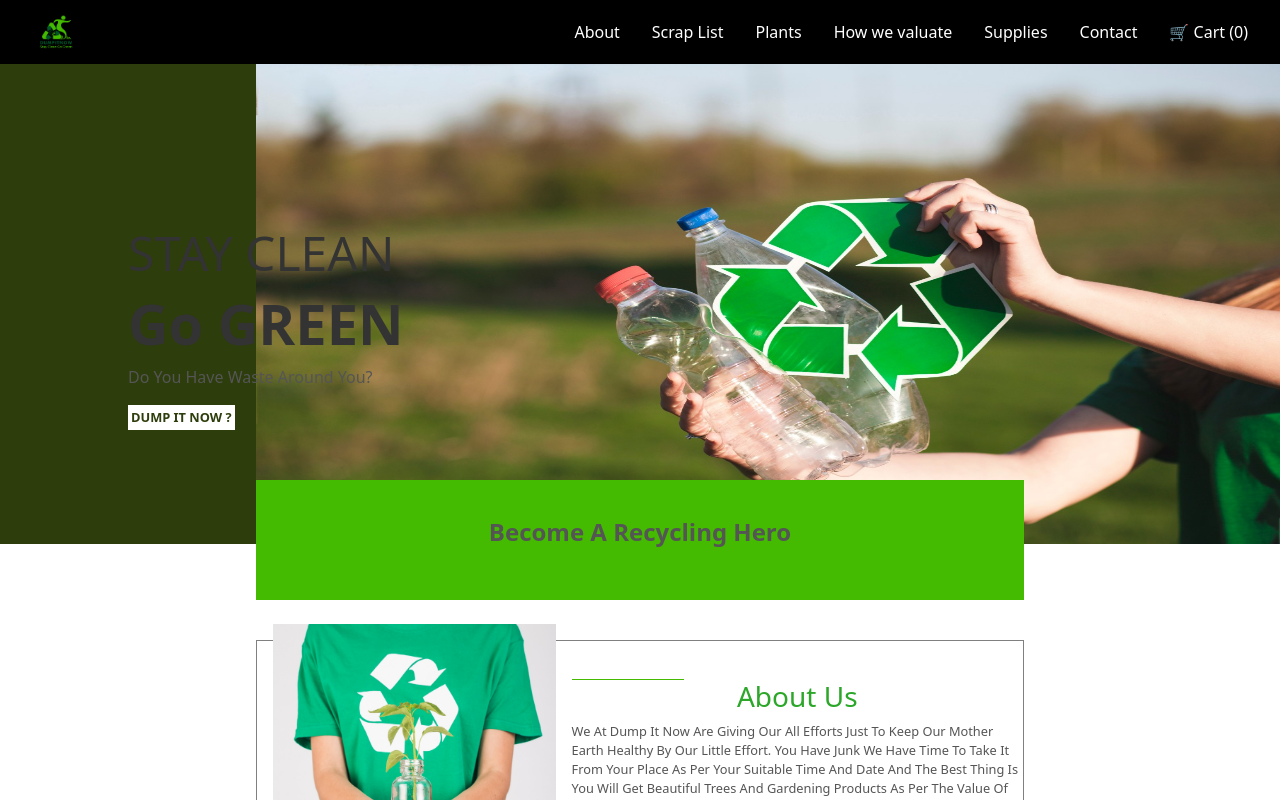
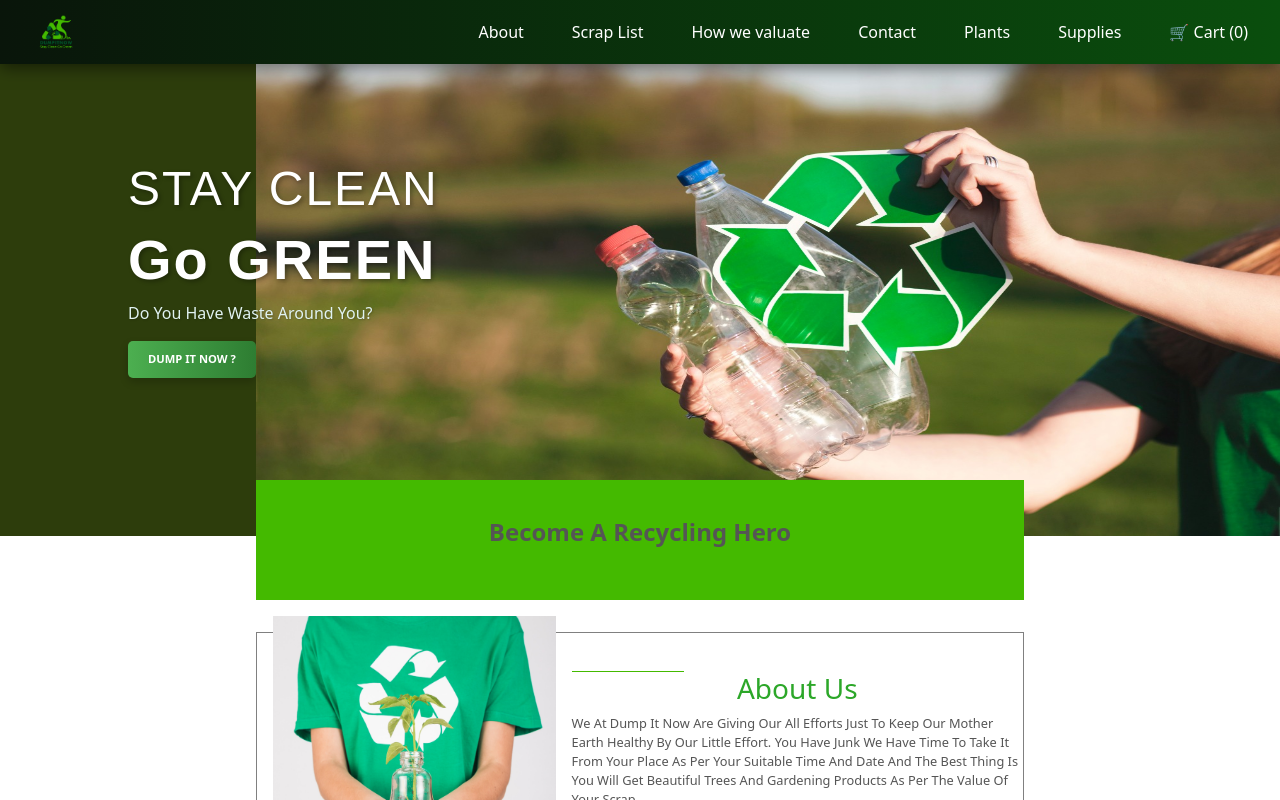
Before and after one commit to Suryapp8/DIN-NEW, a React (Create React App) app in the folder dumpitnow/: page / in a window 1280 px wide. Shown: the top 800 px of the page. Built offline with nearby package versions, Linux system fonts and the light colour scheme.

Commit message:
added some cool design

```diff
--- a/dumpitnow/src/App.js
+++ b/dumpitnow/src/App.js
@@ -11,19 +11,21 @@ import Loading from "./components/Loading";
 import "./styles/App.css";
 import Checkout from "./components/Checkout";
 import Payment from "./components/Payment";
+import Supplies from "./components/Supplies";
 
 function App() {
   const [loading, setLoading] = useState(true);
-  const [cart, setCart] = useState([]);
+  const [cart, setCart] = useState([]); // Cart state
 
-  const cartCount = cart.length;
+  const cartCount = cart.length; // Total count of cart items
 
+  // Simulate loading for 1 second
   useEffect(() => {
     const timer = setTimeout(() => {
       setLoading(false);
-    }, 1000); // Loading simulation
+    }, 1000);
 
-    return () => clearTimeout(timer);
+    return () => clearTimeout(timer); // Cleanup the timer on unmount
   }, []);
 
   return (
@@ -33,14 +35,26 @@ function App() {
           <Loading />
         ) : (
           <>
-            {/* Navbar should only be here once */}
+            {/* Navbar - visible on all pages */}
             <Navbar cartCount={cartCount} />
+
+            {/* Routing for all pages */}
             <Routes>
               <Route path="/" element={<Home />} />
               <Route path="/orderpage" element={<Order />} />
               <Route path="/ratelist" element={<Ratelist />} />
               <Route path="/payment" element={<Payment />} />
+
+              {/* Supplies page should also handle adding to cart */}
+              <Route
+                path="/supplies"
+                element={<Supplies cart={cart} setCart={setCart} />}
+              />
+
+              {/* Checkout needs both cart and setCart */}
               <Route path="/checkout" element={<Checkout cart={cart} />} />
+
+              {/* Plant and Cart also need access to cart and setCart */}
               <Route
                 path="/plant"
                 element={<Plant setCart={setCart} cart={cart} />}
@@ -50,6 +64,8 @@ function App() {
                 element={<Cart cart={cart} setCart={setCart} />}
               />
             </Routes>
+
+            {/* Footer - visible on all pages */}
             <Footer />
           </>
         )}
--- a/dumpitnow/src/components/Home.js
+++ b/dumpitnow/src/components/Home.js
@@ -57,10 +57,10 @@ function Home() {
   return (
     <>
       <div className="home">
-        <div className="home-cont">
-          <h3 className="line-1">STAY CLEAN</h3>
-          <h3 className="line-2">Go GREEN</h3>
-          <p className="line-3">Do You Have Waste Around You?</p>
+        <div  className="home-cont">
+          <h3 id="change-color" className="line-1">STAY CLEAN</h3>
+          <h3 id="change-color2" className="line-2">Go GREEN</h3>
+          <p id="change-color3" className="line-3">Do You Have Waste Around You?</p>
           <Link to="/orderpage" className="din-btn">
             DUMP IT NOW ?
           </Link>
@@ -147,7 +147,7 @@ function Home() {
               Regular collection of scrap with an option to get interior
               decoration of your office space with mesmerizing plants Or Gifting
               pots at regular intervals We also offer Bio-waste collection cum
-              management services.
+              management services.
             </p>
           </div>
         </div>
@@ -216,7 +216,7 @@ function Home() {
           <h3>
             JOIN US
             <a
-              data-tooltip-id="my-tooltip"
+              data-tooltip-id="my-tooltip" href="#"
               data-tooltip-content="By joining us you can be our regular customer"
             >
               <img className="warning" src={warning} alt="warning-sign" />
--- a/dumpitnow/src/components/Navbar.js
+++ b/dumpitnow/src/components/Navbar.js
@@ -23,10 +23,10 @@ function Navbar({ cartCount }) {
         </Link>
       </div>
 
+      <div className={`menu ${menuOpen ? "active" : ""}`}>
+        <ul className="nav-links">
           {location.pathname === "/" ? (
             <>
-          <div className={`menu ${menuOpen ? "active" : ""}`}>
-            <ul className="nav-links">
               <li className="links">
                 <a href="#about" onClick={closeMenu}>
                   About
@@ -38,24 +38,26 @@ function Navbar({ cartCount }) {
                 </Link>
               </li>
               <li className="links">
+                <a href="#valuate" onClick={closeMenu}>
+                  How we valuate
+                </a>
+              </li>
+              <li className="links">
+                <a href="#contact" onClick={closeMenu}>
+                  Contact
+                </a>
+              </li>
+            </>
+          ) : null}
+          <li className="links">
             <Link to="/plant" onClick={closeMenu}>
               Plants
             </Link>
           </li>
           <li className="links">
-                <a href="#valuate" onClick={closeMenu}>
-                  How we valuate
-                </a>
-              </li>
-              <li className="links">
             <Link to="/supplies" onClick={closeMenu}>
               Supplies
             </Link>
-              </li>
-              <li className="links">
-                <a href="#contact" onClick={closeMenu}>
-                  Contact
-                </a>
           </li>
           <li className="links cart">
             <Link to="/cart" onClick={closeMenu}>
@@ -64,17 +66,12 @@ function Navbar({ cartCount }) {
           </li>
         </ul>
       </div>
-          <div className="hamburger" onClick={toggleMenu}>
-            ☰{cartCount > 0 && <span className="cart-count">{cartCount}</span>}
+      <div className={`hamburger ${menuOpen ? "active" : ""}`} onClick={toggleMenu}>
+        <div></div>
+        <div></div>
+        <div></div>
+        {cartCount > 0 && <span className="cart-count">{cartCount}</span>}
       </div>
-        </>
-      ) : (
-        <div className="cart-only">
-          <Link to="/cart" className="onlyhomecart" onClick={closeMenu}>
-            🛒 Your Garden ({cartCount})
-          </Link>
-        </div>
-      )}
     </nav>
   );
 }
--- /dev/null
+++ b/dumpitnow/src/components/Supplies.js
@@ -0,0 +1,82 @@
+import React, { useState } from "react";
+import { Link } from "react-router-dom";
+import { products } from "../data/supplyData"; // Import the products data
+import "../styles/supply.css"; // Create a CSS file for styling
+
+const SupplyPage = ({ cart, setCart }) => {
+  const [addedProducts, setAddedProducts] = useState([]);
+
+  // Function to add product to cart
+  const addToCart = (product) => {
+    const existingProduct = addedProducts.find(
+      (item) => item.id === product.id
+    );
+
+    if (existingProduct) {
+      // If the product already exists in the addedProducts, increase the quantity
+      setAddedProducts(
+        addedProducts.map((item) =>
+          item.id === product.id
+            ? { ...item, quantity: item.quantity + 1 } // Increment quantity
+            : item
+        )
+      );
+    } else {
+      // If it's a new product, add it with quantity set to 1
+      setAddedProducts([...addedProducts, { ...product, quantity: 1 }]);
+    }
+
+    // Add the product to the main cart with default quantity of 1 kg
+    setCart((prevCart) => {
+      const existingCartProduct = prevCart.find(
+        (item) => item.id === product.id
+      );
+      if (existingCartProduct) {
+        return prevCart.map((item) =>
+          item.id === product.id
+            ? { ...item, quantity: item.quantity + 1 }
+            : item
+        );
+      }
+      return [...prevCart, { ...product, quantity: 1 }]; // Add new product with default quantity
+    });
+  };
+
+  return (
+    <div className="supply-page">
+      <h2>Order Supplies</h2>
+      <div className="products-grid">
+        {products.map((product) => (
+          <div key={product.id} className="product-card">
+            <img
+              src={product.image}
+              alt={product.name}
+              className="product-img"
+            />
+            <h3>{product.name}</h3>
+            <p>Size: {product.Size}</p> {/* Display the size of the product */}
+            <p>{product.description}</p>
+            <p>Price: ₹{product.price}</p>
+            <button onClick={() => addToCart(product)}>Add to Cart</button>
+          </div>
+        ))}
+      </div>
+
+      <div className="cart-summary">
+        <h3>Your Cart</h3>
+        <ul>
+          {addedProducts.map((item) => (
+            <li key={item.id}>
+              {item.name} x {item.quantity} kg {/* Show quantity in kg */}
+            </li>
+          ))}
+        </ul>
+        <Link to="/cart">
+          <button className="checkout-btn">Proceed to Cart</button>
+        </Link>
+      </div>
+    </div>
+  );
+};
+
+export default SupplyPage;
--- a/dumpitnow/src/styles/home.css
+++ b/dumpitnow/src/styles/home.css
@@ -1,5 +1,5 @@
 .home {
-  height: 60vh;
+  height: 67vh;
   background-color: #103813;
   background-image: url("../images/home.jpg");
   background-repeat: no-repeat;
@@ -12,10 +12,25 @@
 .home-cont {
   display: flex;
   flex-direction: column;
-  color: white;
+  color: yellow;
   align-items: flex-start;
   padding-top: 20vh;
   margin-left: 10%;
+}
+
+#change-color,
+#change-color2 {
+  font-family: "Arial", sans-serif; /* Use a clean sans-serif font */
+  color: white; /* White text color for contrast */
+  text-align: center; /* Center align the heading */
+  text-shadow: 2px 2px 4px rgba(0, 0, 0, 0.3); /* Subtle shadow for depth */
+  letter-spacing: 2px; /* Spacing between letters for a more elegant look */
+}
+
+#change-color3 {
+  color: #e0f2f1; /* Lighter greenish color for the subheading */
+  text-align: center; /* Center align the subheading */
+  text-shadow: 1px 1px 2px rgba(0, 0, 0, 0.2); /* Subtle shadow for depth */
 }
 
 .line-1 {
@@ -33,18 +48,36 @@
 }
 
 .din-btn {
-  font-size: 0.8rem;
-  color: rgb(45, 61, 12);
-  border: none;
-  font-weight: bolder;
-  background-color: white;
-  text-decoration: none;
-  padding: 3px;
+  font-size: 0.7rem; /* Slightly larger font size */
+  color: white; /* Change text color to white for contrast */
+  border: none; /* No border */
+  font-weight: bold; /* Ensure text is bold */
+  background: linear-gradient(
+    to right,
+    #4caf50,
+    #2e7d32
+  ); /* Gradient background */
+  text-decoration: none; /* No underline */
+  padding: 10px 20px; /* Increase padding for a more substantial look */
+  border-radius: 5px; /* Rounded corners */
+  transition: background 0.3s ease, transform 0.3s ease; /* Smooth transition for hover effects */
+  cursor: pointer; /* Change cursor to pointer */
+  box-shadow: 0 4px 8px rgba(0, 0, 0, 0.2); /* Subtle shadow for depth */
 }
 
 .din-btn:hover {
-  background-color: #44ba00;
-  color: white;
+  background: linear-gradient(
+    to right,
+    #66bb6a,
+    #4caf50
+  ); /* Lighter gradient on hover */
+  transform: translateY(-2px); /* Slight lift effect on hover */
+  box-shadow: 0 6px 12px rgba(0, 0, 0, 0.3); /* Increase shadow on hover */
+}
+
+.din-btn:active {
+  transform: translateY(0); /* Reset lift effect on click */
+  box-shadow: 0 4px 8px rgba(0, 0, 0, 0.2); /* Reset shadow on click */
 }
 
 .div-1 {
@@ -188,10 +221,9 @@
   color: #ffffff;
 }
 
-.h3-services{
+.h3-services {
   font-size: 0.7rem;
   color: black;
-
 }
 
 @media (max-width: 768px) {
@@ -200,10 +232,9 @@
     grid-template-columns: 2fr 2fr;
   }
 
-  .h3-services{
+  .h3-services {
     font-size: 0.5rem;
     color: black;
-
   }
 
   .box-1 {
--- a/dumpitnow/src/styles/navbar.css
+++ b/dumpitnow/src/styles/navbar.css
@@ -4,10 +4,15 @@ nav {
   display: flex;
   align-items: center;
   justify-content: space-between; /* Ensure space between logo and other items */
-  background-color: black;
+  background: linear-gradient(to right, #09150a, #0a4e0d); /* Green gradient background */
   color: white;
   padding: 0 1rem;
-  box-shadow: 0 2px 10px rgba(0, 0, 0, 0.2);
+  box-shadow: 0 4px 15px rgba(0, 0, 0, 0.5); /* Deeper shadow for better separation */
+  position: fixed; /* Fix the navbar to the top */
+  top: 0; /* Align to the top */
+  left: 0; /* Align to the left */
+  right: 0; /* Align to the right */
+  z-index: 1000; /* Ensure it stays on top of other elements */
 }
 
 .logo-cont {
@@ -19,7 +24,7 @@ nav {
   cursor: pointer;
 }
 
-.onlyhomecart{
+.onlyhomecart {
   text-decoration: none;
   color: white;
 }
@@ -38,34 +43,60 @@ nav {
 }
 
 .links {
-  margin-left: auto; /* Push links to the right */
+  margin-left: 1rem; /* Adjust margin for spacing between links */
 }
 
-.links > a {
-  text-decoration: none;
-  color: white;
-  margin: 0 1rem; /* Margin between links */
-  cursor: pointer;
-}
-
+.links > a,
 .links > Link {
   text-decoration: none;
   color: white;
   margin: 0 1rem; /* Margin between links */
   cursor: pointer;
+  transition: color 0.3s ease; /* Smooth transition for color */
 }
 
-
-.links > a:hover {
-  color: green; /* Hover effect */
+.links > a:hover,
+.links > Link:hover {
+  color: rgb(24, 17, 24); /* Lighter green color on hover */
 }
 
 /* Styles for hamburger menu */
 .hamburger {
   display: none; /* Hidden by default */
-  font-size: 1.5rem;
-  user-select: none;
+  flex-direction: column; /* Stack the lines vertically */
+  justify-content: space-around; /* Space them evenly */
+  width: 30px; /* Width of the hamburger */
+  height: 24px; /* Height of the hamburger */
+  background-color: transparent; /* No background */
+  border: none; /* No border */
   cursor: pointer; /* Change cursor on hover */
+  transition: transform 0.3s ease; /* Smooth transition */
+}
+
+.hamburger div {
+  width: 100%; /* Full width for the lines */
+  height: 3px; /* Thickness of the lines */
+  background-color: white; /* Color of the lines */
+  border-radius: 5px; /* Rounded corners for lines */
+  transition: all 0.3s ease; /* Smooth transition for each line */
+}
+
+/* Add hover effect */
+.hamburger:hover div {
+  background-color: #e0f2f1; /* Change color on hover */
+}
+
+/* When the menu is open */
+.hamburger.active div:nth-child(1) {
+  transform: translateY(10px) rotate(45deg); /* Rotate the first line */
+}
+
+.hamburger.active div:nth-child(2) {
+  opacity: 0; /* Hide the middle line */
+}
+
+.hamburger.active div:nth-child(3) {
+  transform: translateY(-10px) rotate(-45deg); /* Rotate the last line */
 }
 
 /* Mobile styles */
@@ -103,13 +134,15 @@ nav {
     padding: 1rem 0; /* Padding for each link */
   }
 
-  .links > a {
+  .links > a,
+  .links > Link {
     color: black; /* Change text color to black */
   }
 
   .hamburger {
-    display: block; /* Show hamburger icon on mobile */
+    display: flex; /* Show hamburger icon on mobile */
     margin-left: auto; /* Align to the right */
+    z-index: 4; /* Ensure it is above other elements */
   }
 
   /* Cart count styles for the hamburger icon */
```
Also changed, not shown: dumpitnow/src/components/Checkout.js (+16 -3 lines), dumpitnow/src/components/Services.js (deleted, +0 -9 lines), dumpitnow/src/data/supplyData.js (+42 -0 lines), dumpitnow/src/firebase/firebase.js (+8 -2 lines), dumpitnow/src/styles/supply.css (added, +77 -0 lines), dumpitnow/src/images/VermiCommix.jpg (added). Lines whose indentation alone changed are shown as unchanged.
